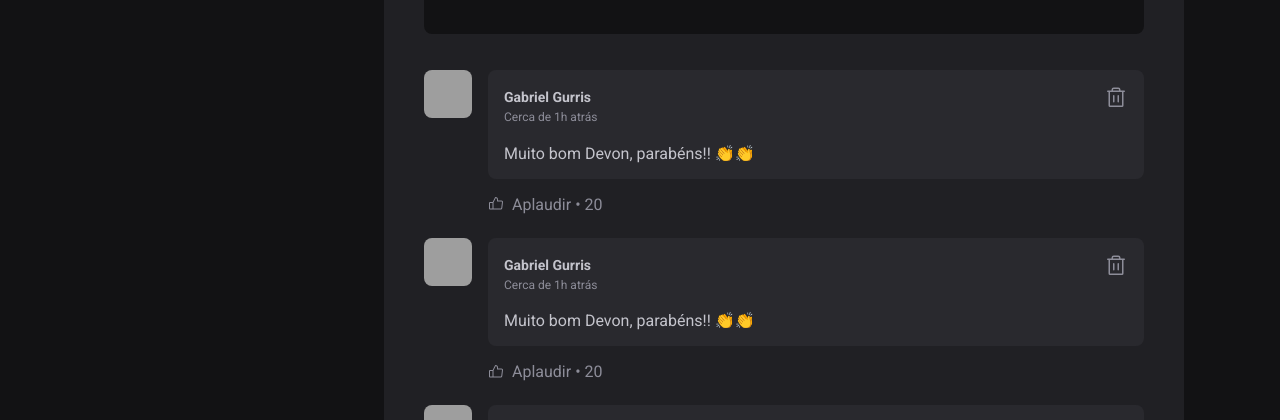
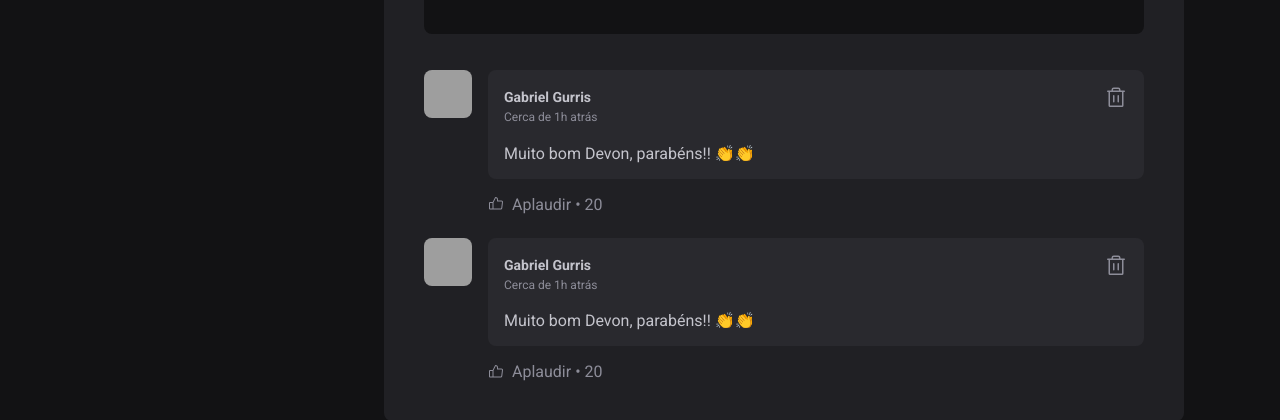
Before and after one commit to GabrielGurris/Ignite-Feed-ReactJS, a React (Vite) app: page / in a window 1280 px wide. Shown: the part 515-935 px from the top of the page. Built offline with nearby package versions, Linux system fonts and the light colour scheme; grey boxes are pictures that could not be loaded.

Commit message:
using States to change the values of variables

```diff
--- a/src/components/Post.jsx
+++ b/src/components/Post.jsx
@@ -1,22 +1,29 @@
 import { format, formatDistanceToNow } from "date-fns";
 import ptBR from "date-fns/locale/pt-BR";
+import { useState } from "react";
+
 import { Avatar } from "./Avatar";
 import { Comment } from "./Comment";
 import styles from "./Post.module.css";
 
 export function Post({ author, publishedAt, content }) {
-  const publishedDateFormatted = format(
-    publishedAt,
-    "d 'de' LLLL 'às' HH:mm'h'",
-    {
+  const [comments, setComments] = useState([1, 2]);
+
+  function handleCrateNewComment() {
+    event.preventDefault();
+
+    setComments([...comments, comments.length + 1]);
+  }
+
+  const publishedDateFormatted =  format(publishedAt, "d 'de' LLLL 'às' HH:mm'h'", {
       locale: ptBR,
-    }
-  );
+    });
 
   const publishedDateRelativeToNow = formatDistanceToNow(publishedAt, {
     locale: ptBR,
     addSuffix: true,
   });
+
   return (
     <article className={styles.post}>
       <header>
@@ -28,22 +35,29 @@
           </div>
         </div>
 
-        <time title={publishedDateFormatted} dateTime={publishedAt.toISOString()}>
+        <time
+          title={publishedDateFormatted}
+          dateTime={publishedAt.toISOString()}
+        >
           {publishedDateRelativeToNow}
         </time>
       </header>
 
       <div className={styles.content}>
-        {content.map(line => {
-          if (line.type === 'paragraph') {
+        {content.map((line) => {
+          if (line.type === "paragraph") {
             return <p>{line.content}</p>;
-          } else if (line.type === 'link') {
-            return <p><a href="#">{line.content}</a></p>
+          } else if (line.type === "link") {
+            return (
+              <p>
+                <a href="#">{line.content}</a>
+              </p>
+            );
           }
         })}
       </div>
 
-      <form className={styles.commentForm}>
+      <form onSubmit={handleCrateNewComment} className={styles.commentForm}>
         <strong>Deixe seu feedback</strong>
 
         <textarea placeholder="Deixe um comentário" />
@@ -54,9 +68,9 @@
       </form>
 
       <div className={styles.commentList}>
-        <Comment />
-        <Comment />
-        <Comment />
+        {comments.map((comment) => {
+          return <Comment />;
+        })}
       </div>
     </article>
   );
```
